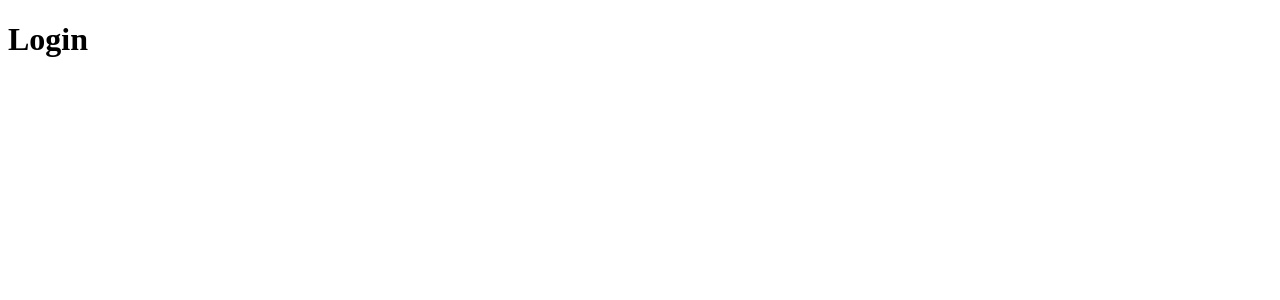
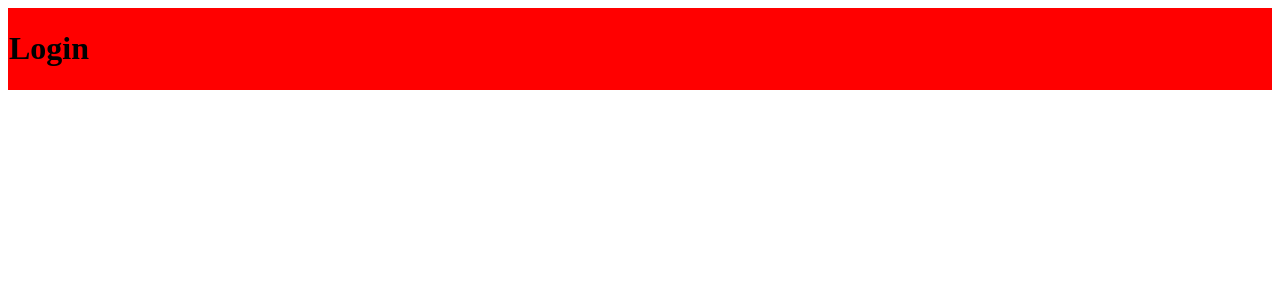
Before and after one commit to julianoalvescode/BarberShop, a React (Create React App) app: page / in a window 1280 px wide. Shown: the top 300 px of the page. Built offline with nearby package versions, Linux system fonts and the light colour scheme.

Commit message:
feat: add layouts auth and default, config aditional routes

```diff
--- /dev/null
+++ b/src/pages/layouts/auth/index.js
@@ -0,0 +1,14 @@
+import React from 'react';
+import PropTypes from 'prop-types';
+
+import { Wrapper } from './styles/styles';
+
+const AuthLayout = ({ children }) => {
+    return <Wrapper>{children}</Wrapper>;
+};
+
+AuthLayout.propTypes = {
+    children: PropTypes.element.isRequired,
+};
+
+export default AuthLayout;
--- /dev/null
+++ b/src/pages/layouts/auth/styles/styles.js
@@ -0,0 +1,7 @@
+import styled from 'styled-components';
+
+export const Wrapper = styled.div`
+    height: 100%;
+    background-color: red;
+    border: 1px solid red;
+`;
--- /dev/null
+++ b/src/pages/layouts/default.js
@@ -0,0 +1,14 @@
+import React from 'react';
+import PropTypes from 'prop-types';
+
+import { Wrapper } from './styles/styles';
+
+const DefaultLayout = ({ children }) => {
+    return <Wrapper>{children}</Wrapper>;
+};
+
+DefaultLayout.propTypes = {
+    children: PropTypes.element.isRequired,
+};
+
+export default DefaultLayout;
--- /dev/null
+++ b/src/pages/layouts/styles/styles.js
@@ -0,0 +1,7 @@
+import styled from 'styled-components';
+
+export const Wrapper = styled.div`
+    height: 100%;
+    background-color: #9999;
+    border: 1px solid red;
+`;
--- a/src/routes/Route.js
+++ b/src/routes/Route.js
@@ -1,6 +1,9 @@
 import React from 'react';
 import { Route, Redirect } from 'react-router-dom';
 import PropTypes from 'prop-types';
+
+import AuthLayout from '../pages/layouts/auth';
+import DefaultLayout from '../pages/layouts/default';
 
 export default function RouterWrapper({
     component: Component,
@@ -17,7 +20,18 @@ export default function RouterWrapper({
         return <Redirect to="/dashboard" />;
     }
 
-    return <Route {...rest} component={Component} />;
+    const Layout = signed ? DefaultLayout : AuthLayout;
+
+    return (
+        <Route
+            {...rest}
+            render={(props) => (
+                <Layout>
+                    <Component {...props} />
+                </Layout>
+            )}
+        />
+    );
 }
 
 RouterWrapper.propTypes = {
```
Also changed, not shown: .eslintrc.js.
